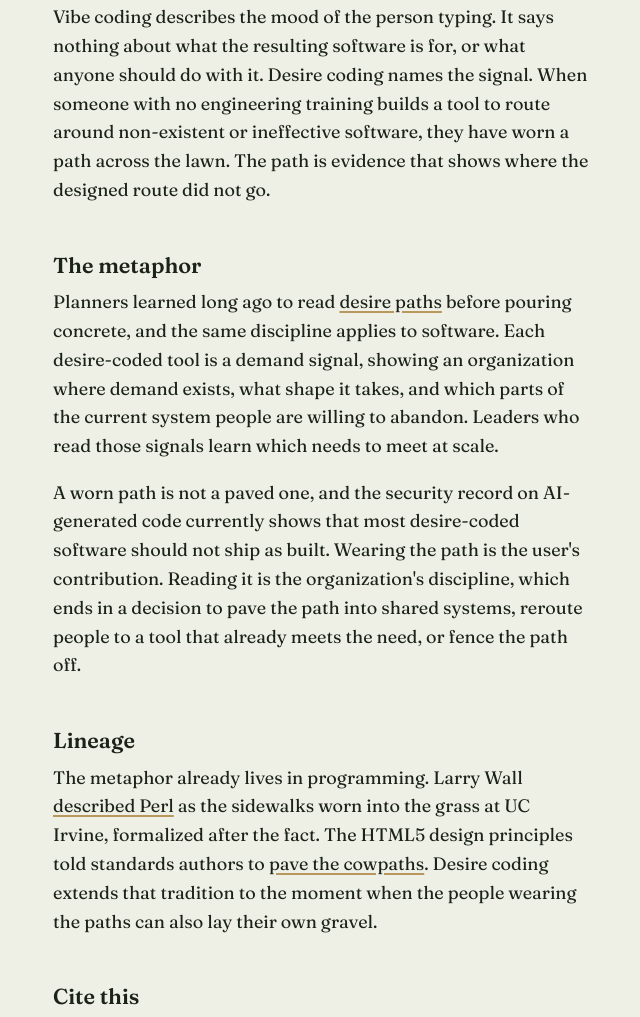
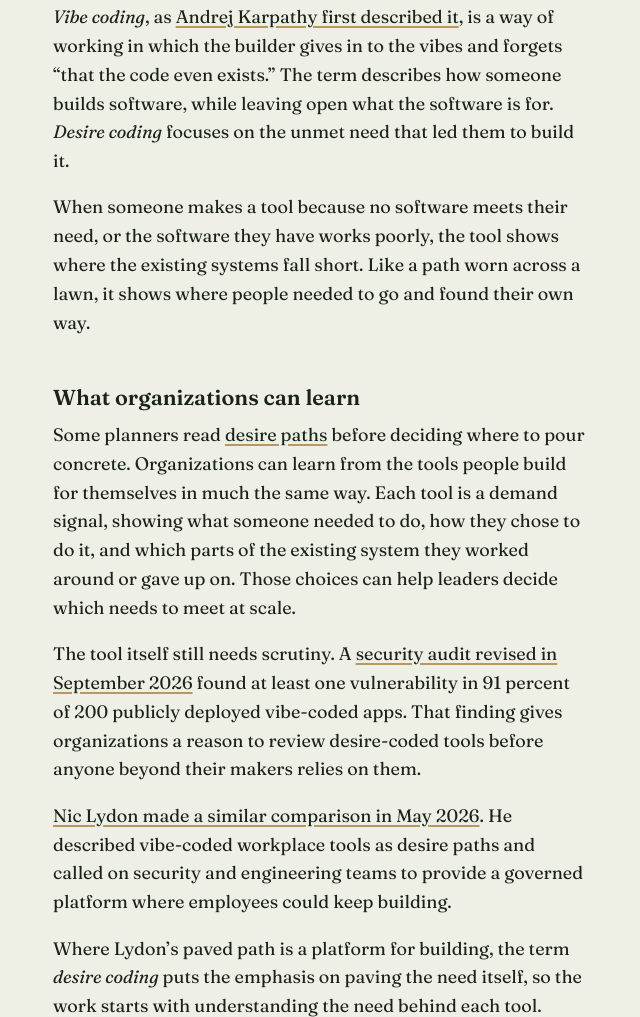
Before and after one commit to shanabeach/desirecoding, a plain HTML site: page index.html in a window 1280 px wide. Shown: the part 895-1912 px from the top of the page, without its empty margins (319-959 px from the left). Drawn offline with Linux system fonts and the light colour scheme.

Commit message:
Rewrite body for executive audience and correct sources
Name Lydon, Hammer, Hunt, and Wiesche et al.; correct the Wall, HTML
principles, and security claims after the source audit.

Co-Authored-By: Claude Opus 5.5 <noreply@anthropic.com>
Claude-Session: https://claude.ai/code/session_017zxamvJau4tLWERtCRYoxS

```diff
--- a/index.html
+++ b/index.html
@@ -136,17 +136,22 @@
   </div>
 
   <h2>The vibe leaves a trail</h2>
-  <p>Vibe coding describes the mood of the person typing. It says nothing about what the resulting software is for, or what anyone should do with it. Desire coding names the signal. When someone with no engineering training builds a tool to route around non-existent or ineffective software, they have worn a path across the lawn. The path is evidence that shows where the designed route did not go.</p>
+  <p><i>Vibe coding</i>, as <a href="https://x.com/karpathy/status/1886192184808149383" target="_blank" rel="noopener">Andrej Karpathy first described it</a>, is a way of working in which the builder gives in to the vibes and forgets “that the code even exists.” The term describes how someone builds software, while leaving open what the software is for. <i>Desire coding</i> focuses on the unmet need that led them to build it.</p>
+  <p>When someone makes a tool because no software meets their need, or the software they have works poorly, the tool shows where the existing systems fall short. Like a path worn across a lawn, it shows where people needed to go and found their own way.</p>
 
-  <h2>The metaphor</h2>
-  <p>Planners learned long ago to read <a href="https://en.wikipedia.org/wiki/Desire_path" target="_blank"  rel="noopener">desire paths</a> before pouring concrete, and the same discipline applies to software. Each desire-coded tool is a demand signal, showing an organization where demand exists, what shape it takes, and which parts of the current system people are willing to abandon. Leaders who read those signals learn which needs to meet at scale.</p>
-  <p>A worn path is not a paved one, and the security record on AI-generated code currently shows that most desire-coded software should not ship as built. Wearing the path is the user's contribution. Reading it is the organization's discipline, which ends in a decision to pave the path into shared systems, reroute people to a tool that already meets the need, or fence the path off.</p>
+  <h2>What organizations can learn</h2>
+  <p>Some planners read <a href="https://en.wikipedia.org/wiki/Desire_path" target="_blank" rel="noopener">desire paths</a> before deciding where to pour concrete. Organizations can learn from the tools people build for themselves in much the same way. Each tool is a demand signal, showing what someone needed to do, how they chose to do it, and which parts of the existing system they worked around or gave up on. Those choices can help leaders decide which needs to meet at scale.</p>
+  <p>The tool itself still needs scrutiny. A <a href="https://arxiv.org/abs/2606.23130v4" target="_blank" rel="noopener">security audit revised in September 2026</a> found at least one vulnerability in 91 percent of 200 publicly deployed vibe-coded apps. That finding gives organizations a reason to review desire-coded tools before anyone beyond their makers relies on them.</p>
+  <p><a href="https://dev.to/niclydon/vibe-coding-is-to-software-development-as-desire-paths-are-to-city-planning-56d" target="_blank" rel="noopener">Nic Lydon made a similar comparison in May 2026</a>. He described vibe-coded workplace tools as desire paths and called on security and engineering teams to provide a governed platform where employees could keep building.</p>
+  <p>Where Lydon’s paved path is a platform for building, the term <i>desire coding</i> puts the emphasis on paving the need itself, so the work starts with understanding the need behind each tool. What the tool does, the data it holds, and the workflow it replaces all help explain why someone built it. With that understanding, an organization can decide whether to pave the path by meeting the need through shared systems, reroute people to a tool that already meets it, or fence the path off.</p>
 
-  <h2>Lineage</h2>
-  <p>The metaphor already lives in programming. Larry Wall <a href="https://alma.ch/perl/lw-interview.htm" target="_blank" rel="noopener">described Perl</a> as the sidewalks worn into the grass at UC Irvine, formalized after the fact. The HTML5 design principles told standards authors to <a href="https://www.w3.org/TR/html-design-principles/" target="_blank" rel="noopener">pave the cowpaths</a>. Desire coding extends that tradition to the moment when the people wearing the paths can also lay their own gravel.</p>
+  <h2>Where the idea comes from</h2>
+  <p>The metaphor has a history in software design. In a 1998 <cite>Dr. Dobb’s Journal</cite> interview, Larry Wall <a href="https://alma.ch/perl/lw-interview.htm" target="_blank" rel="noopener">compared Perl</a> to the sidewalks UC Irvine reportedly built along trails people had worn across its lawns. The W3C’s 2007 HTML Design Principles advised the language’s designers to consider adopting practices already common among web authors, under the principle “<a href="https://www.w3.org/TR/html-design-principles/" target="_blank" rel="noopener">Pave the Cowpaths</a>.” On the working group’s mailing list that August, Lachlan Hunt <a href="https://lists.w3.org/Archives/Public/public-html/2007Aug/0435.html" target="_blank" rel="noopener">compared the principle to desire lines</a>.</p>
+  <p>In management, the image can carry a different meaning. In 1990, Michael Hammer told <cite>Harvard Business Review</cite> readers that <a href="https://hbr.org/1990/07/reengineering-work-dont-automate-obliterate" target="_blank" rel="noopener">“it is time to stop paving the cow paths,”</a> warning against automating outdated processes that needed redesign. A desire path shows where people have already found a way around such a process. Reading it can help an organization see what needs to change.</p>
+  <p>The connection also appears in information systems research. In 2024, Manuel Wiesche, Nina Böhm, and Michael Schermann described computer workarounds as <a href="https://doi.org/10.1080/0960085X.2024.2313537" target="_blank" rel="noopener"><i>digital desire paths</i></a> that can help designers improve a system. <i>Desire coding</i> names that idea for a setting where people can use AI to build the software they need themselves.</p>
 
   <h2>Cite this</h2>
-  <pre class="cite">Beach, Shana Kayne. "Desire coding." desirecoding.com, 2 September 2026. Revised 31 October 2026. https://desirecoding.com/</pre>
+  <pre class="cite">Beach, Shana Kayne. “Desire coding.” desirecoding.com, 2 September 2026. Revised 1 November 2026. https://desirecoding.com/</pre>
 
   <footer>
     <p>Shana Kayne Beach (<a href="https://orcid.org/0009-0009-7465-7447">ORCID 0009-0009-7465-7447</a>) is a doctoral engineering student at Penn State researching human-AI interaction. Contact: shana.beach@psu.edu</p>
```
